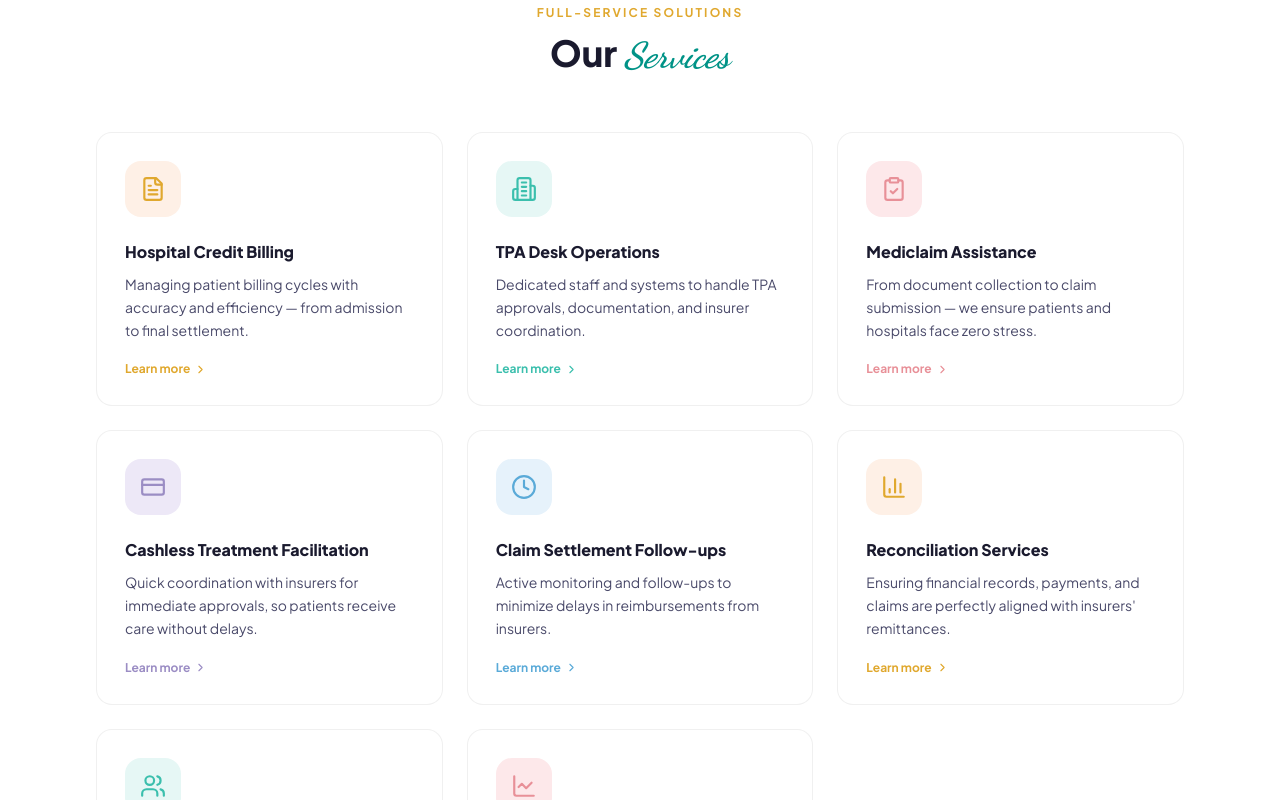
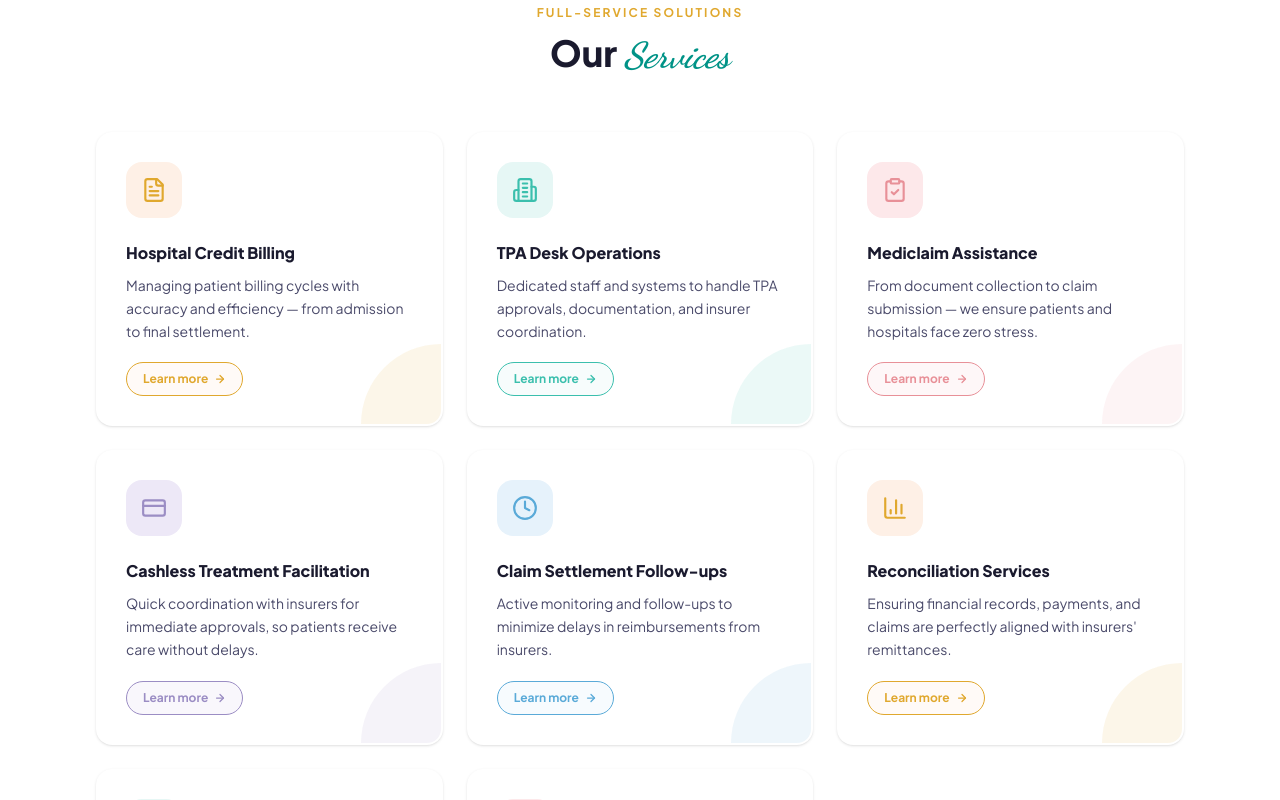
Before and after one commit to shr3ynextloop/Larisha-Insurance, a React (Vite) app: page /services in a window 1280 px wide. Shown: the part 620-1420 px from the top of the page. Built offline with nearby package versions, Linux system fonts and the light colour scheme.

Commit message:
feat: updated service page design

```diff
--- a/src/app/pages/Services.tsx
+++ b/src/app/pages/Services.tsx
@@ -105,19 +105,46 @@ export default function Services() {
             {SERVICE_CARDS.map(({ Icon, label, desc, bg, color }, i) => (
               <div
                 key={i}
-                className="bg-white border border-black/[0.06] rounded-2xl p-7 hover:shadow-lg transition-all duration-200 group cursor-default"
+                className="relative bg-white border-2 border-transparent rounded-2xl p-7 cursor-default overflow-hidden transition-all duration-300 shadow-sm hover:shadow-xl hover:-translate-y-1"
+                style={{ ["--hover-border" as string]: color }}
+                onMouseEnter={(e) =>
+                  (e.currentTarget.style.borderColor = color)
+                }
+                onMouseLeave={(e) =>
+                  (e.currentTarget.style.borderColor = "transparent")
+                }
               >
                 <div
-                  className="w-14 h-14 rounded-2xl flex items-center justify-center mb-6 transition-transform group-hover:scale-105"
+                  className="w-14 h-14 rounded-2xl flex items-center justify-center mb-6 transition-transform duration-300 group-hover:scale-105"
                   style={{ backgroundColor: bg }}
                 >
                   <Icon size={26} style={{ color }} />
                 </div>
-                <h3 className="font-extrabold text-[#1a1a2e] mb-2.5 text-base leading-snug">{label}</h3>
-                <p className="text-sm text-[#4a4a6a] leading-relaxed mb-5">{desc}</p>
-                <div className="flex items-center gap-1 text-xs font-bold" style={{ color }}>
-                  Learn more <ChevronRight size={13} />
+
+                <h3 className="font-extrabold text-[#1a1a2e] mb-2.5 text-base leading-snug">
+                  {label}
+                </h3>
+                <p className="text-sm text-[#4a4a6a] leading-relaxed mb-5">
+                  {desc}
+                </p>
+
+
+                <div
+                  className="inline-flex items-center gap-1.5 text-xs font-bold px-4 py-2 rounded-full border transition-colors duration-200"
+                  style={{ color, borderColor: color, backgroundColor: bg + "55" }}
+                >
+                  Learn more
+                  <svg width="12" height="12" viewBox="0 0 24 24" fill="none"
+                    stroke="currentColor" strokeWidth="2.5" strokeLinecap="round" strokeLinejoin="round">
+                    <path d="M5 12h14" /><path d="m12 5 7 7-7 7" />
+                  </svg>
                 </div>
+
+
+                <div
+                  className="absolute bottom-0 right-0 w-20 h-20 rounded-tl-full opacity-10"
+                  style={{ backgroundColor: color }}
+                />
               </div>
             ))}
           </div>
--- a/src/app/shared.tsx
+++ b/src/app/shared.tsx
@@ -240,7 +240,7 @@ export function TestimonialsBlock() {
 
         {/* Avatar strip with arrows */}
         <div className="flex justify-center items-center gap-6 mb-10">
-          {/* Left arrow */}
+
           <button
             onClick={prev}
             className="w-9 h-9 rounded-full bg-white shadow-md flex items-center justify-center text-[#1a1a2e] hover:bg-[#E0A82E] hover:text-white transition-all duration-200 flex-shrink-0"
@@ -269,7 +269,7 @@ export function TestimonialsBlock() {
             ))}
           </div>
 
-          {/* Right arrow */}
+
           <button
             onClick={next}
             className="w-9 h-9 rounded-full bg-white shadow-md flex items-center justify-center text-[#1a1a2e] hover:bg-[#E0A82E] hover:text-white transition-all duration-200 flex-shrink-0"
```
Lines whose indentation alone changed are shown as unchanged.
